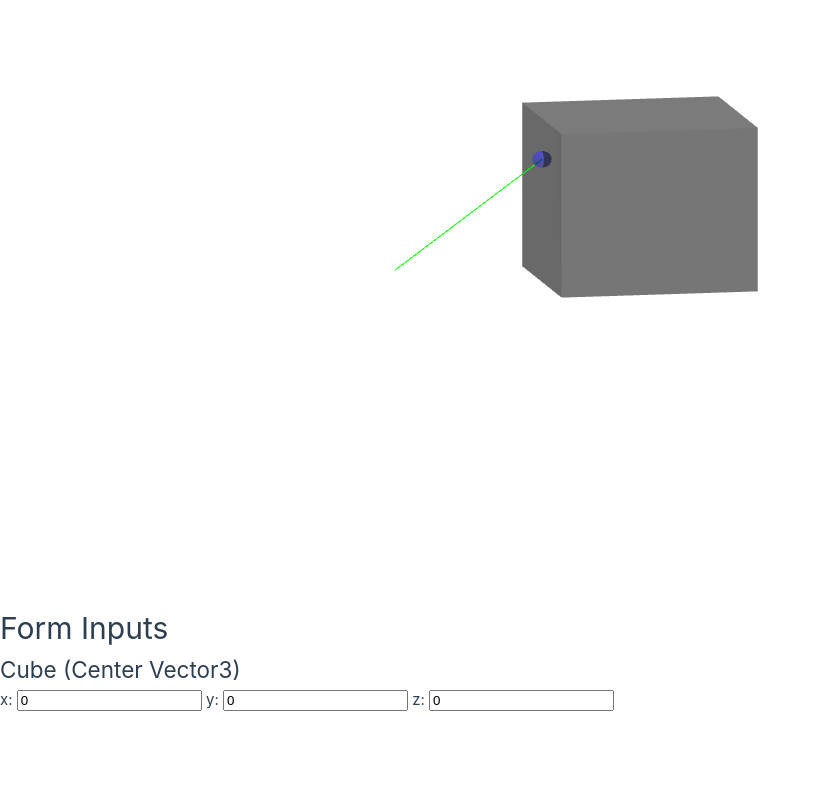
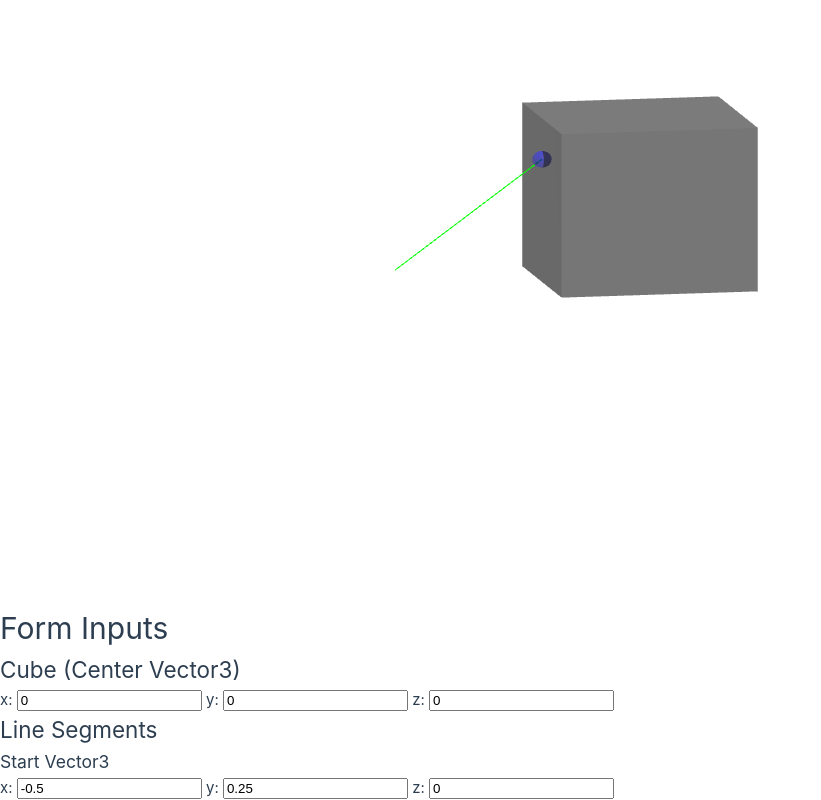
Before and after one commit to froilan-miranda/scan-lab-mr-challenge, a Vue app: page / in a window 1280 px wide. Shown: the part 203-1003 px from the top of the page, without its empty margins (0-821 px from the left). Before the commit the page ends 915 px from the top, so only its background shows below. Built offline with nearby package versions, Linux system fonts and the light colour scheme.

Commit message:
add line segments form controls and wire to ref object

```diff
--- a/src/App.vue
+++ b/src/App.vue
@@ -16,11 +16,19 @@ const controlState = ref({
     z: 0
   },
   line: {
-    x: 0,
-    y: 0,
+    start: {
+      x: -0.5,
+      y: 0.25,
+      z: 0
+    },
+    end: {
+      x: -1.25,
+      y: -0.4,
       z: 0
     }
+  }
 })
+
 onMounted(() => {
   // scene setup
   console.log("component has mounted")
@@ -119,6 +127,7 @@ onMounted(() => {
     <canvas ref="webGl" class="webGl" />
     <div class="user-controls">
       <h1>Form Inputs</h1>
+      <div class="cube-controls">
         <h2>Cube (Center Vector3)</h2>
         <label for="cube-x">
           x: <input v-model.number="controlState.cube.x" type="number" />
@@ -130,6 +139,16 @@ onMounted(() => {
           z: <input v-model.number="controlState.cube.z" type="number" />
         </label>
       </div>
+      <div class="line-controls">
+        <h2>Line Segments</h2>
+        <h3>Start Vector3</h3>
+        <label for="line-start-x">
+          x: <input v-model.number="controlState.line.start.x" type="number" />
+          y: <input v-model.number="controlState.line.start.y" type="number" />
+          z: <input v-model.number="controlState.line.start.z" type="number" />
+        </label>
+      </div>
+    </div>
   </main>
 </template>
 
```
Lines whose indentation alone changed are shown as unchanged.
